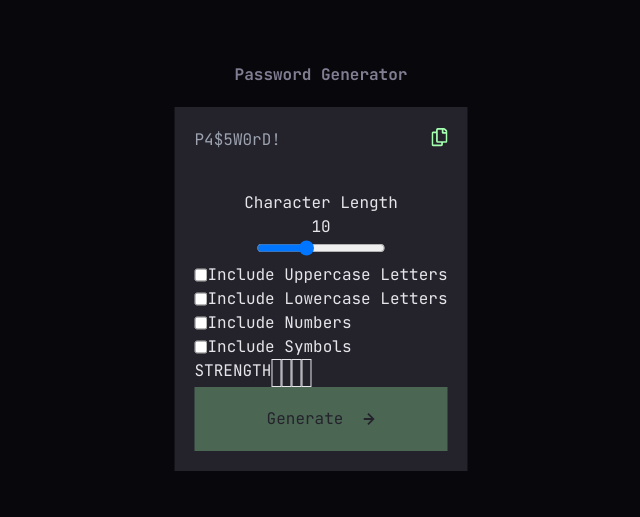
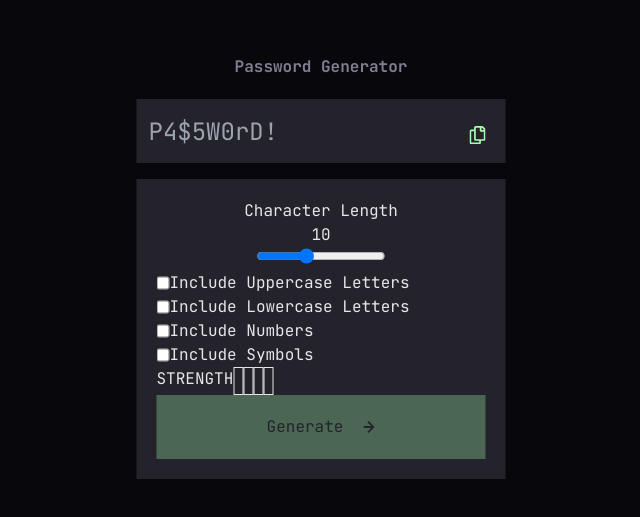
Before and after one commit to ShayneJG/Password-generator, a React (Vite) app: page / in a window 1280 px wide. Shown: the part 143-660 px from the top of the page, without its empty margins (319-959 px from the left). Built offline with nearby package versions, Linux system fonts and the light colour scheme.

Commit message:
input styled and readonly set

```diff
--- a/src/App.tsx
+++ b/src/App.tsx
@@ -31,10 +31,11 @@ function App() {
         </h1>
         <div className="relative">
           <input
+            readOnly
             id="password"
             value={password}
             placeholder="P4$5W0rD!"
-            className="w-full h-16 bg-darkGrey p-5 text-almostWhite "
+            className="w-full h-16 bg-darkGrey p-3 mb-4 text-almostWhite text-2xl "
           />
           <CopyButton
             password={password}
```
